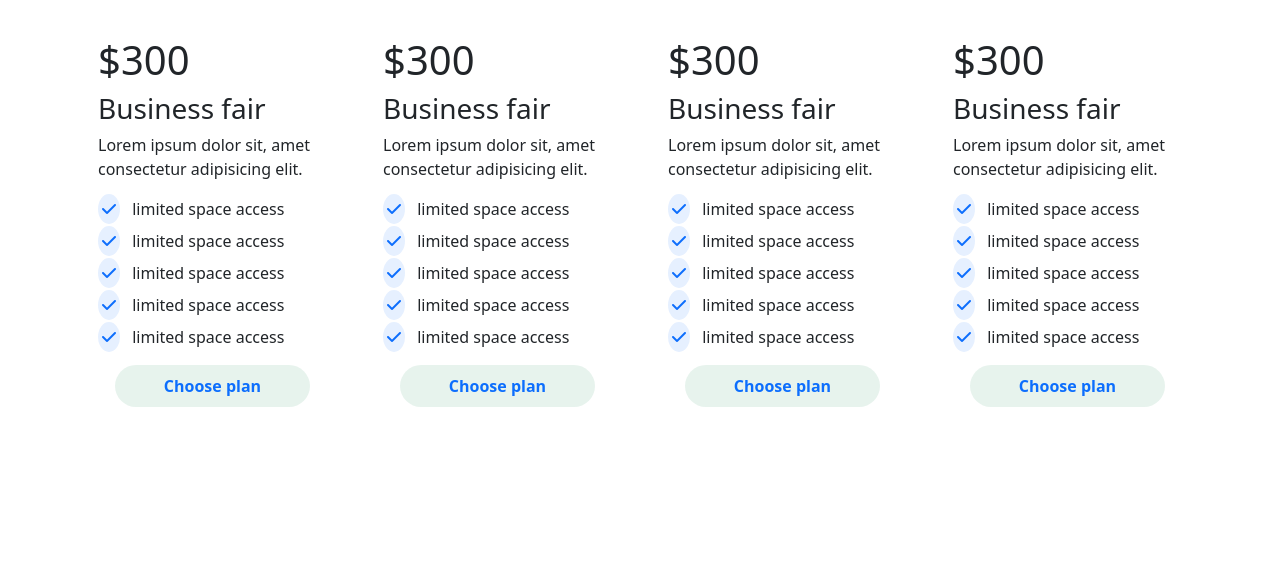
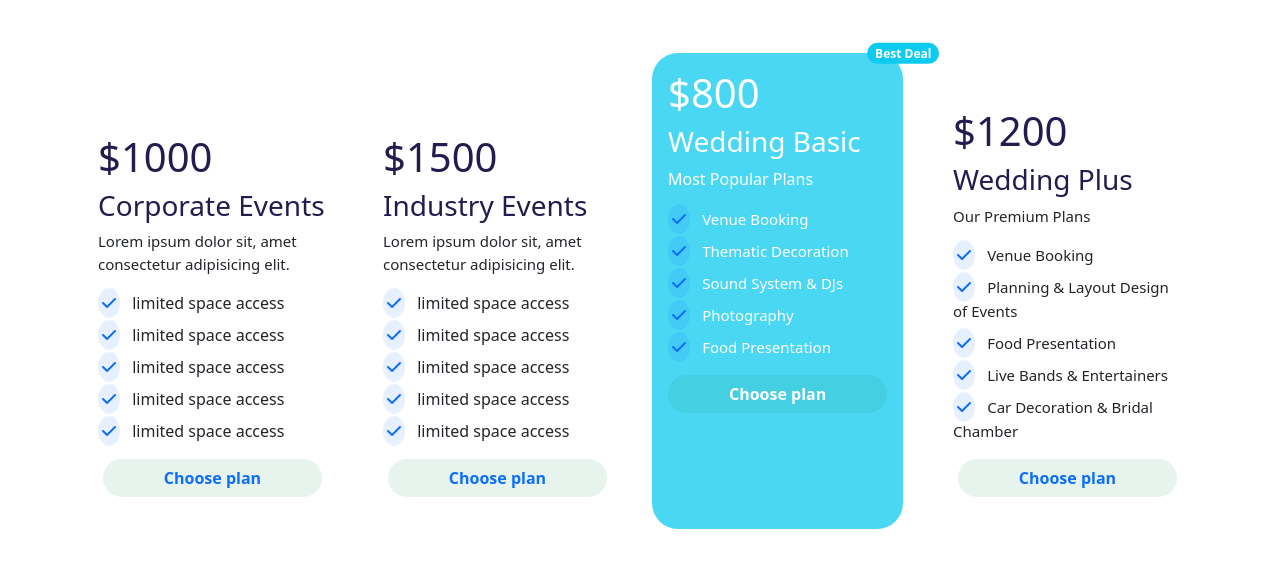
Before and after one commit to Lil-boss/convention-center, a plain HTML site: page index.html in a window 1280 px wide. Shown: the part 672-1249 px from the top of the page. Before the commit the page ends 1159 px from the top, so only its background shows below. Drawn offline with nearby package versions, Linux system fonts and the light colour scheme.

Commit message:
package section half done

```diff
--- /dev/null
+++ b/css/style.css
@@ -0,0 +1,19 @@
+.all-card {
+  height: 500px;
+}
+.special-card {
+  height: 500px;
+}
+.card-style {
+  border-radius: 26px;
+  color: white;
+  position: relative;
+}
+
+.heading {
+  color: #231d4f;
+}
+.card-text {
+  font-weight: 500;
+  font-size: 15px;
+}
--- a/index.html
+++ b/index.html
@@ -5,6 +5,7 @@
     <meta http-equiv="X-UA-Compatible" content="IE=edge" />
     <meta name="viewport" content="width=device-width, initial-scale=1.0" />
     <title>Document</title>
+    <link rel="stylesheet" href="css/style.css">
     <!-- Bootstrap -->
     <link
       href="https://cdn.jsdelivr.net/npm/bootstrap@5.1.3/dist/css/bootstrap.min.css"
@@ -134,15 +135,16 @@
     <main>
         <!-- Package -->
       <section class="container">
-          <h2 class="my-5 text-center">Our Package</h2>
-          <div>
+          <h2 class="my-5 text-center heading fs-1">Our Package</h2>
+
             <div class="row row-cols-1 row-cols-md-4 g-4 mb-5">
                 <!-- card-1 -->
+                <div class="d-flex align-items-end all-card">
                     <div class="col">
                       <div class="card border-0">
                             <div class="card-body">
-                            <h1>$300</h1>
-                            <h3 class="card-title">Business fair</h3>
+                                <h1 class="heading">$1000</h1>
+                                <h3 class="card-title heading">Corporate Events</h3>
                                 <p class="card-text">Lorem ipsum dolor sit, amet consectetur adipisicing elit.</p>
                                 <div class="check-bar">
                                     <div class="check-item mt-2">
@@ -167,17 +169,19 @@
                                     </div>
                                 </div>
                                 <div class="d-flex justify-content-center align-items-center my-3">
-                                <button class="btn bg-success bg-opacity-10 px-5 py-2 fw-bolder text-primary rounded-pill">Choose plan</button>
+                                    <button class="btn bg-success bg-opacity-10  fw-bolder text-primary rounded-pill"><a class="text-decoration-none px-5 py-2" target="_blank" href="https://creativeeventsbd.com/">Choose plan</a></button>
+                                </div>
                             </div>
                           </div>
                     </div>
                     </div>
                 <!-- card-2 -->
+                <div  class="d-flex align-items-end all-card">
                     <div class="col">
                       <div class="card border-0">
                             <div class="card-body">
-                              <h1>$300</h1>
-                              <h3 class="card-title">Business fair</h3>
+                                <h1 class="heading">$1500</h1>
+                                <h3 class="card-title heading">Industry Events</h3>
                                 <p class="card-text">Lorem ipsum dolor sit, amet consectetur adipisicing elit.</p>
                                 <div class="check-bar">
                                     <div class="check-item mt-2">
@@ -202,83 +206,94 @@
                                     </div>
                                 </div>
                                 <div class="d-flex justify-content-center align-items-center my-3">
-                                  <button class="btn bg-success bg-opacity-10 px-5 py-2 fw-bolder text-primary rounded-pill">Choose plan</button>
+                                    <button class="btn bg-success bg-opacity-10  fw-bolder text-primary rounded-pill"><a class="text-decoration-none px-5 py-2" target="_blank" href="https://creativeeventsbd.com/">Choose plan</a></button>
+                                </div>
                                </div>
                            </div>
                           </div>
                     </div>
                   <!-- card-3 -->
-                  <div class="col ">
-                    <div class="card border-0">
-                          <div class="card-body">
-                              <h1>$300</h1>
-                              <h3 class="card-title">Business fair</h3>
-                              <p class="card-text">Lorem ipsum dolor sit, amet consectetur adipisicing elit.</p>
+
+                    <div class="col">
+                        <div class="d-flex align-items-stretch special-card">
+                        <div class="card border-0 position-relative">
+                            <div class="card-body mt-4 card-style bg-info bg-opacity-75">
+                                <h1>$800</h1>
+                                <h3 class="card-title">Wedding Basic</h3>
+                                <p >Most Popular Plans</p>
                                 <div class="check-bar">
                                     <div class="check-item mt-2">
                                         <span class="text-primary p-1 rounded-circle bg-primary bg-opacity-10"><i class="fas fa-check"></i></span>
-                                      <span class="ms-2">limited space access</span>
+                                        <span class="ms-2 card-text">Venue Booking</span>
                                     </div>
                                     <div class="check-item mt-2">
                                         <span class="text-primary p-1 rounded-circle bg-primary bg-opacity-10"><i class="fas fa-check"></i></span>
-                                      <span class="ms-2">limited space access</span>
+                                        <span class="ms-2 card-text">Thematic Decoration</span>
                                     </div>
                                     <div class="check-item mt-2">
                                         <span class="text-primary p-1 rounded-circle bg-primary bg-opacity-10"><i class="fas fa-check"></i></span>
-                                      <span class="ms-2">limited space access</span>
+                                        <span class="ms-2 card-text">Sound System & DJs</span>
                                     </div>
                                     <div class="check-item mt-2">
                                         <span class="text-primary p-1 rounded-circle bg-primary bg-opacity-10"><i class="fas fa-check"></i></span>
-                                      <span class="ms-2">limited space access</span>
+                                        <span class="ms-2 card-text">Photography</span>
                                     </div>
                                     <div class="check-item mt-2">
                                         <span class="text-primary p-1 rounded-circle bg-primary bg-opacity-10"><i class="fas fa-check"></i></span>
-                                      <span class="ms-2">limited space access</span>
+                                        <span class="ms-2 card-text">Food Presentation</span>
                                     </div>
                                 </div>
                                 <div class="d-flex justify-content-center align-items-center my-3">
-                                  <button class="btn bg-success bg-opacity-10 px-5 py-2 fw-bolder text-primary rounded-pill">Choose plan</button>
+                                    <button class="btn bg-success bg-opacity-10  fw-bolder  rounded-pill"><a class="text-decoration-none px-5 py-2 text-white" target="_blank" href="https://creativeeventsbd.com/">Choose plan</a></button>
+                                </div>
+                                <span class="position-absolute top-0 start-100 translate-middle badge rounded-pill bg-info">
+                                    Best Deal
+                                    <span class="visually-hidden">unread messages</span>
+                                  </span>
                             </div>
                             </div>
                         </div>
                         </div>
+
                   <!-- card-4 -->
+                  <div  class="d-flex align-items-end all-card">
                   <div class="col">
                     <div class="card border-0">
                           <div class="card-body">
-                              <h1>$300</h1>
-                              <h3 class="card-title">Business fair</h3>
-                              <p class="card-text">Lorem ipsum dolor sit, amet consectetur adipisicing elit.</p>
+                              <h1 class="heading">$1200</h1>
+                              <h3 class="card-title heading">Wedding Plus</h3>
+                              <p class="card-text">Our Premium Plans</p>
                               <div class="check-bar">
                                   <div class="check-item mt-2">
                                       <span class="text-primary p-1 rounded-circle bg-primary bg-opacity-10"><i class="fas fa-check"></i></span>
-                                      <span class="ms-2">limited space access</span>
+                                      <span class="ms-2 card-text">Venue Booking</span>
                                   </div>
                                   <div class="check-item mt-2">
                                       <span class="text-primary p-1 rounded-circle bg-primary bg-opacity-10"><i class="fas fa-check"></i></span>
-                                      <span class="ms-2">limited space access</span>
+                                      <span class="ms-2 card-text">Planning & Layout Design of Events</span>
                                   </div>
                                   <div class="check-item mt-2">
                                       <span class="text-primary p-1 rounded-circle bg-primary bg-opacity-10"><i class="fas fa-check"></i></span>
-                                      <span class="ms-2">limited space access</span>
+                                      <span class="ms-2 card-text">Food Presentation</span>
                                   </div>
                                   <div class="check-item mt-2">
                                       <span class="text-primary p-1 rounded-circle bg-primary bg-opacity-10"><i class="fas fa-check"></i></span>
-                                      <span class="ms-2">limited space access</span>
+                                      <span class="ms-2 card-text">Live Bands & Entertainers</span>
                                   </div>
                                   <div class="check-item mt-2">
                                       <span class="text-primary p-1 rounded-circle bg-primary bg-opacity-10"><i class="fas fa-check"></i></span>
-                                      <span class="ms-2">limited space access</span>
+                                      <span class="ms-2 card-text">Car Decoration & Bridal Chamber</span>
                                   </div>
                               </div>
                               <div class="d-flex justify-content-center align-items-center my-3">
-                                  <button class="btn bg-success bg-opacity-10 px-5 py-2 fw-bolder text-primary rounded-pill">Choose plan</button>
+                                  <button class="btn bg-success bg-opacity-10  fw-bolder text-primary rounded-pill"><a class="text-decoration-none px-5 py-2" target="_blank" href="https://creativeeventsbd.com/">Choose plan</a></button>
                               </div>
                           </div>
                         </div>
                   </div>
                   </div>
               </div>
+
       </section>
 
     </main>
```
Lines whose indentation alone changed are shown as unchanged.
